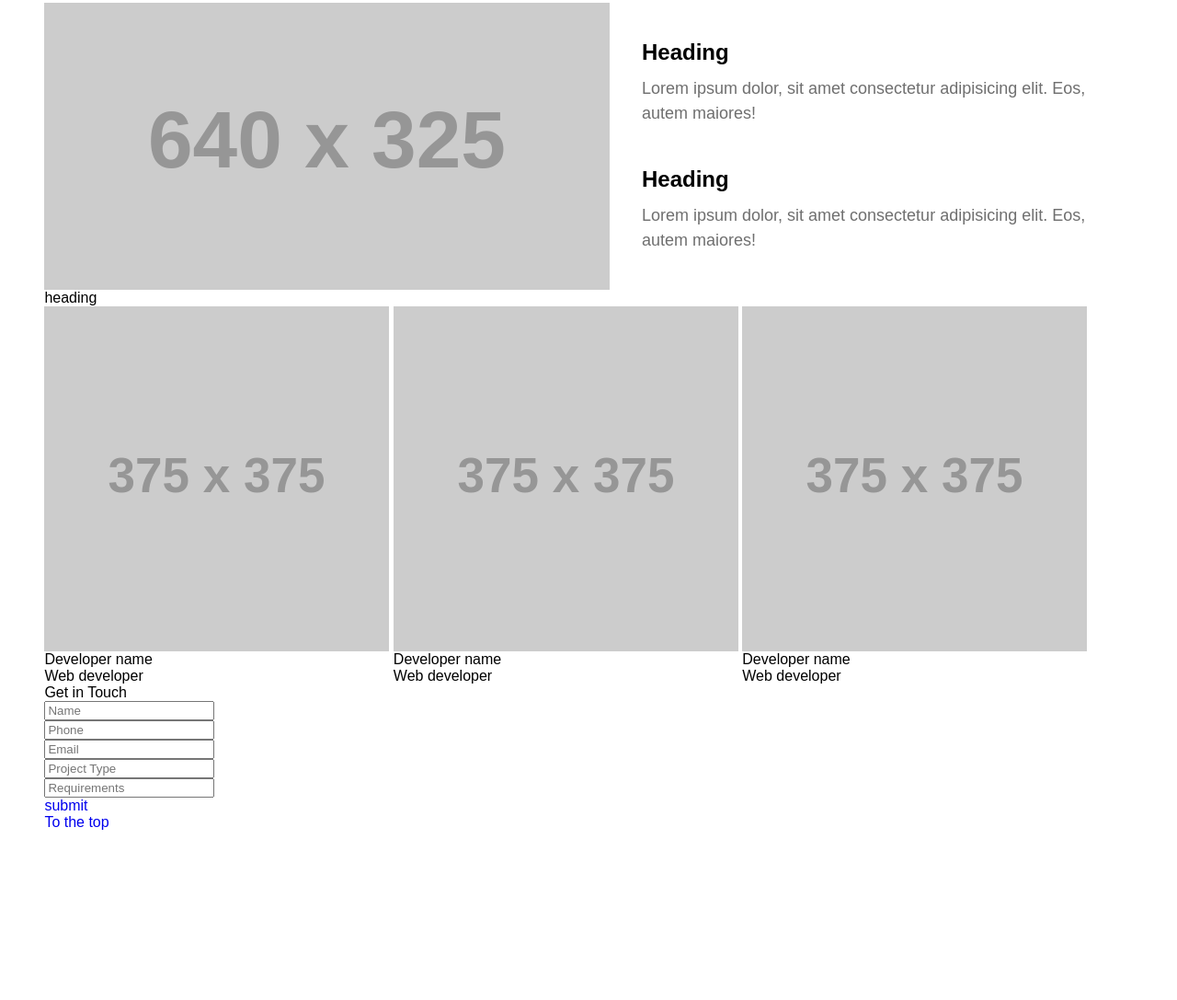
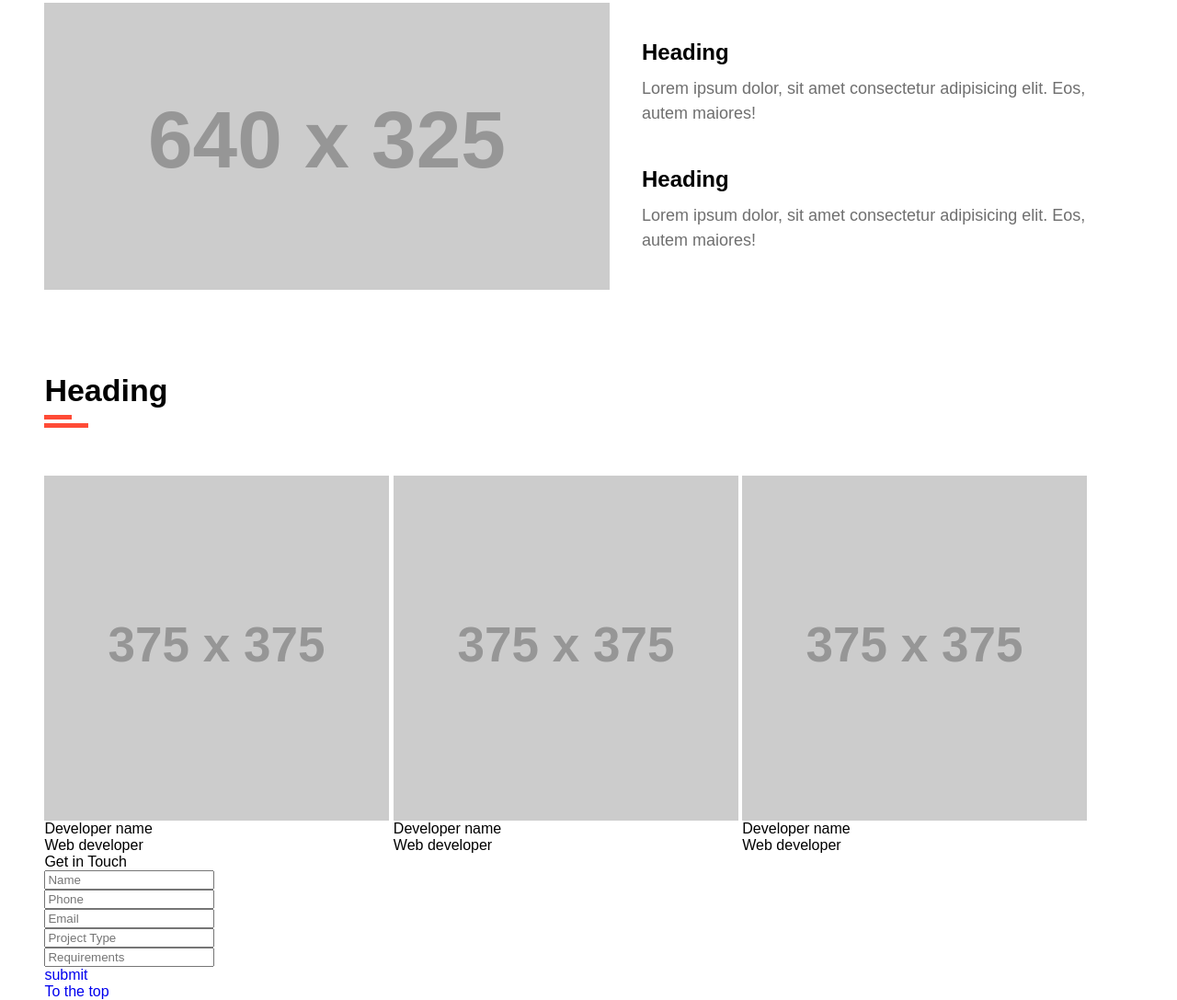
Before and after one commit to AniketShrirao/Walkers-HTML-CSS, a plain HTML site: page index.html in a window 1280 px wide. Shown: the part 3581-4668 px from the top of the page at 92% size. Before the commit the page ends 4484 px from the top, so only its background shows below. Drawn offline with Linux system fonts and the light colour scheme; placeholder pictures from the web are drawn by us.

Commit message:
developer styling started

```diff
--- a/assets/css/style.css
+++ b/assets/css/style.css
@@ -388,7 +388,6 @@ header p {
   support styling starts here
 =================================*/
 
-
 .support h3 {
   margin-bottom: 73px;
   font-size: 34px;
@@ -433,16 +432,13 @@ header p {
   text-transform: capitalize;
 }
 
-.support-devices li:first-of-type p{
-  margin-bottom: 44px;
-}
+.support-devices li:first-of-type p{ margin-bottom: 44px;}
 
 .support-devices p {
   color: var(--secondary-color);
   font-size: 18px;
   line-height: 1.5;
 }
-
 
 /*=================================
   support styling ends here
@@ -452,8 +448,36 @@ header p {
   Developer styling starts here
 =================================*/
 
+.developer {
+  padding-top: 90px;
+}
 
+.developer h3 {
+  margin-bottom: 73px;
+  font-size: 34px;
+  font-weight: 700;
+  position: relative;
+  text-transform: capitalize;
+}
 
+.developer h3::before,
+.developer h3::after {
+  content: '';
+  height: 5px;
+  background: var(--primary-color);
+  position: absolute;
+}
+
+.developer h3::before {
+  width: 4%;
+  top: 140%;
+}
+
+.developer h3::after {
+  width: 2.5%;
+  top: 119%;
+  left: 0;
+}
 
 
 
```
